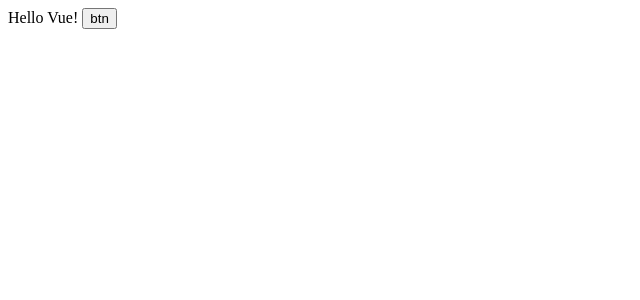
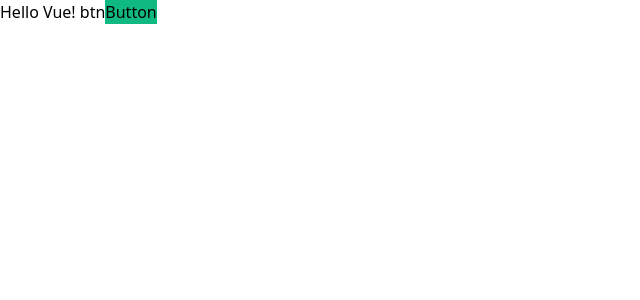
Before and after one commit to doujinreviewers/DRS_TextProofread, a Vue app: page / in a window 1280 px wide. Shown: the top 300 px of the page, without its empty margins (0-640 px from the left). Built offline with nearby package versions, Linux system fonts and the light colour scheme; the HTML template or start-up script is replaced by a standard one.

Commit message:
add style

```diff
--- /dev/null
+++ b/postcss.config.js
@@ -0,0 +1,6 @@
+module.exports = {
+  plugins: {
+    tailwindcss: {},
+    autoprefixer: {},
+  },
+}
--- a/src/App.vue
+++ b/src/App.vue
@@ -4,10 +4,8 @@
         <span id="ttt">{{contents}}</span>
         <span id="fff">{{aaaaa}}</span>
         <span id="rrr">{{error}}</span>
-        <button
-          data-test="fs-example-button"
-          @click="getCurrentDirectory"
-        >btn</button>
+        <button @click="getCurrentDirectory">btn</button>
+        <button class="bg-green-500">Button</button>
     </div>
 </template>
 
--- /dev/null
+++ b/src/assets/index.css
@@ -0,0 +1,3 @@
+@tailwind base;
+@tailwind components;
+@tailwind utilities;
--- a/src/mainwindow.js
+++ b/src/mainwindow.js
@@ -19,6 +19,8 @@ let app_html = `
 const html_filename = "DRS_TextProofread_"+nanoid()+".html";
 fs.writeFileSync(path.join(process.cwd(), html_filename), app_html);
 nw.Window.open(html_filename, {}, function(win) {
+  win.width = 1280;
+  win.height = 800;
   win.on('close', function () {
     try {
       fs.unlinkSync(path.join(process.cwd(), html_filename));
--- /dev/null
+++ b/tailwind.config.js
@@ -0,0 +1,14 @@
+module.exports = {
+  purge: {
+    enabled: true,
+    content: ['./src/**/*.{vue,js,ts,jsx,tsx}'],
+  },
+  darkMode: false,
+  theme: {
+    extend: {},
+  },
+  variants: {
+    extend: {},
+  },
+  plugins: [],
+}
--- a/webpack.config.js
+++ b/webpack.config.js
@@ -9,6 +9,7 @@ module.exports = {
   output: {
     path: path.resolve(__dirname, 'src/assets'),
     filename: 'DRS_TextProofread.prebundleapp',
+    publicPath: '',
   },
   resolve: {
     extensions: [
```
Also changed, not shown: package.json (+26 -2 lines), src/index.js (+3 -7 lines), 3 other files (tests, documents, lock files or other folders). Lines whose indentation alone changed are shown as unchanged.
